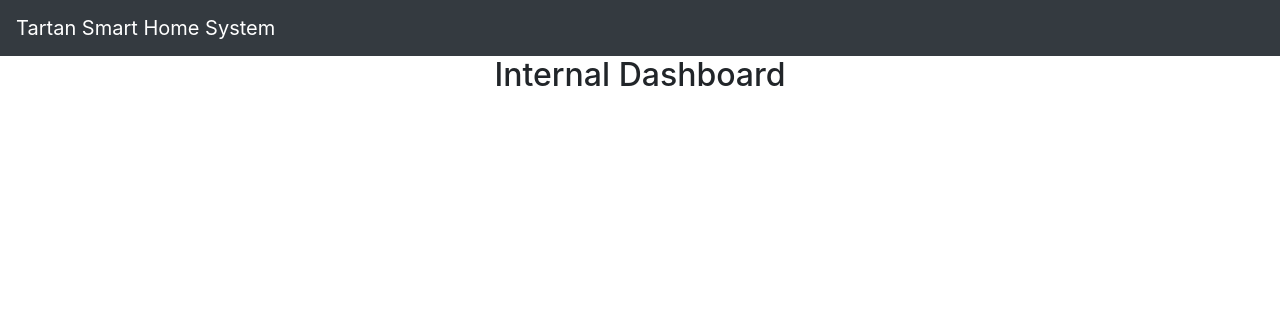
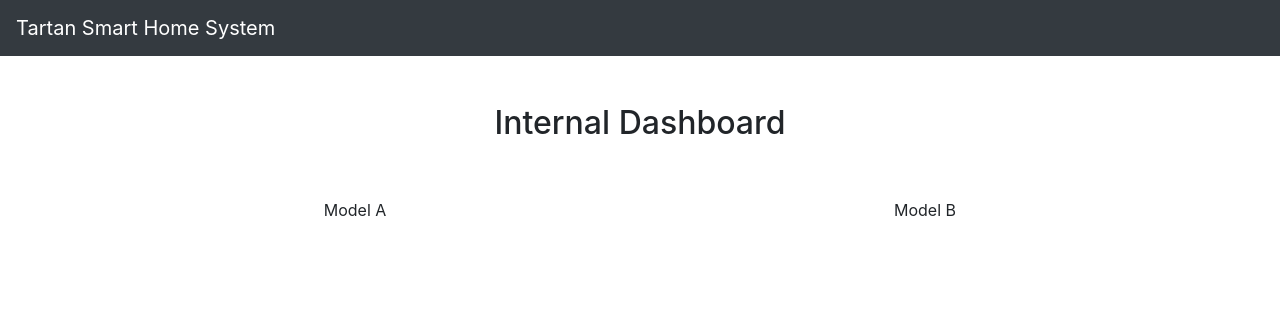
Before and after one commit to ganeshramcmu/17-654-g3, a Flask app: page /internalDashboard in a window 1280 px wide. Shown: the top 316 px of the page. Run offline with Flask 2, Linux system fonts and the light colour scheme; some libraries are stand-ins or nearby versions.

Commit message:
ui changes

```diff
--- a/dockerApp/templates/index.html
+++ b/dockerApp/templates/index.html
@@ -11,9 +11,18 @@
         <nav class="navbar navbar-dark bg-dark">
             <a class="navbar-brand" href="#">Tartan Smart Home System</a>
         </nav>
+        <br><br>
         <h2 style="text-align: center;">Internal Dashboard</h2>
-        <div class="container-fluid">
-            <div class="md-"></div>
+        <br><br>
+        <div class="container" style="text-align: center;">
+            <div class="row">
+                <div class="col-6">
+                    Model A
+                </div>
+                <div class="col-6">
+                    Model B
+                </div>
+            </div>
         </div>
     </body>
 </html>
```
